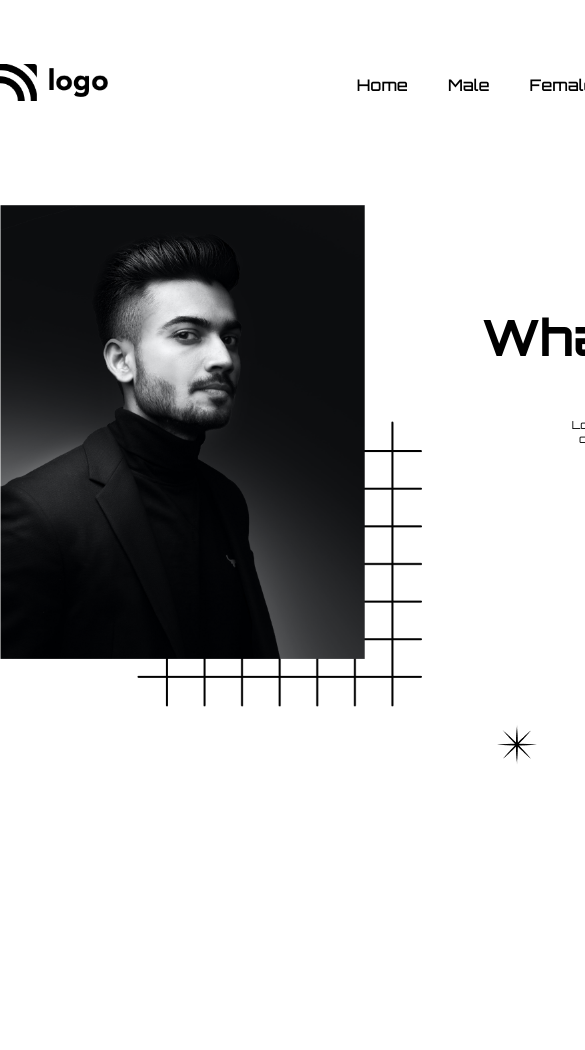
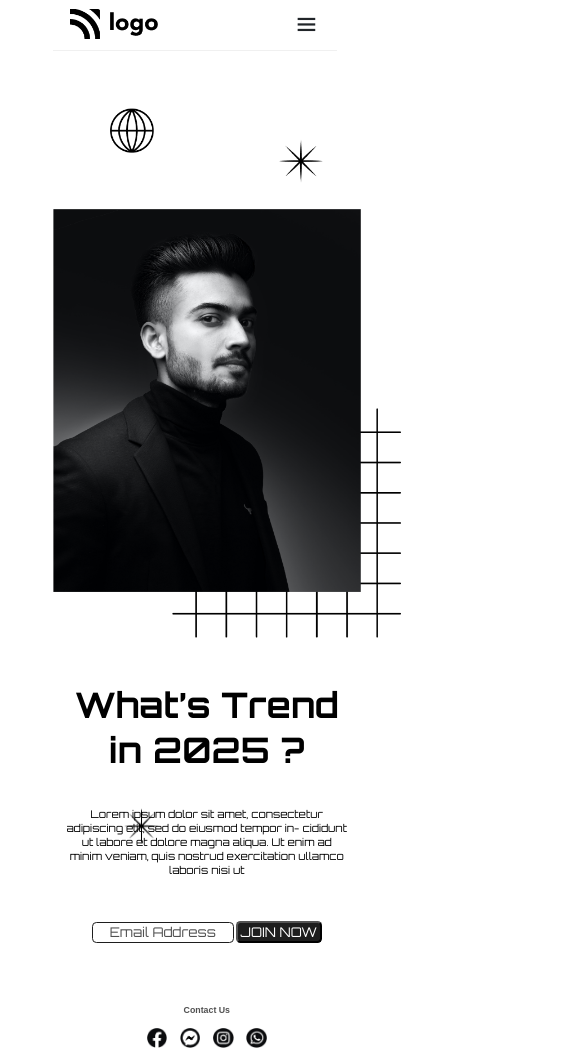
Before and after one commit to khurramcodes/street-style-landing-page, a plain HTML site: page index.html in a window 390 px wide. Shown: the top 1050 px of the page, 585 px wide, since content can reach past the window. Before the commit the page ends 844 px from the top, so only its background shows below. Drawn offline with nearby package versions, Linux system fonts and the light colour scheme.

Commit message:
added the responsive.css and renamed images

```diff
--- /dev/null
+++ b/css/responsive.css
@@ -0,0 +1,170 @@
+/* Responsive Styles */
+
+@media only screen and (max-width:1080px){
+    html{
+        font-size: 55%;
+    }
+
+    .container{
+        padding: 5rem 6rem 0;
+    }
+
+    .hero-container div>img{
+        width: 32.5rem;
+    }
+
+    .square img{
+        top: 8.5rem;
+        left: 10rem;
+        width: 28.5rem;
+    }
+
+    .hero-container-right{
+        width: 60%;
+        margin-top: 10rem;
+    }
+
+    .hero-heading{
+        font-size: 4.5rem;
+    }
+
+    .hero-description{
+        font-size: 1.1rem;
+        padding: 4rem 8rem 6rem;
+    }
+}
+
+@media only screen and (max-width:980px){
+    .hero-heading{
+        font-size: 4rem;
+    }
+}
+
+@media only screen and (max-width:900px){
+
+    html{
+        font-size: 50%;
+    }
+
+    .hero-container{
+        margin-top: 15rem;
+    }
+}
+
+@media only screen and (max-width:860px){
+    .list li{
+        font-size: 1.6rem;
+    }
+}
+
+@media only screen and (max-width:820px){
+
+    .container{
+        background-position: 46% 80%;
+    }
+
+    html{
+        font-size: 45%;
+    }
+}
+
+
+@media only screen and (max-width:768px){
+    html{
+        font-size: 40%;
+    }
+
+    .container{
+        padding-top: 0;
+    }
+    .btn-toggle{
+        display: block;
+    }
+
+    .navbar-container{
+        border-bottom: 1px solid #f0f0f0;
+        padding: 1rem 2rem;
+    }
+
+    .navigation{
+        position: absolute;
+        top: 6rem;
+        left: 0;
+        width: 100%;
+        background-color: #ffffff;
+        flex-direction: column;
+        z-index: 2;
+        transform: translateY(calc(-100% - 6rem));
+        transition: all .3s linear;
+    }
+
+    .list{
+        flex-direction: column;
+    }
+
+    .active{
+        transform: translateY(0);
+    }
+
+
+}
+
+@media only screen and (max-width:630px){
+    html{
+        font-size: 55%;
+    }
+
+    .container {
+        background-position: 35% 100%;
+    }
+
+    /* Hero Section */
+    .hero-container {
+        flex-direction: column;
+        flex-wrap: wrap;
+        flex: 1;
+    }
+
+    .hero-container div>img{
+        position: relative;
+        margin-top: 3rem;
+        width: 35rem;
+    }
+
+    .square img{
+        position: absolute;
+        top: 20%;
+        left: 44%;
+        width: 24.5rem;
+    }
+
+    .hero-container-right{
+        width: 100%;
+        margin-top: 10rem;
+        text-align: center;
+    }
+
+    .hero-description{
+        font-size: 1.2rem;
+        padding: 4rem 0 5rem 0;
+    }
+
+    .square img {
+        position: absolute;
+        top: 26%;
+        left: 42%;
+        width: 26rem;
+    }
+
+    .globe img {
+        top: -8.5rem;
+        left: 20%;
+        width: 5rem;
+    }
+
+    .star img {
+        top: -5rem;
+        right: 5%;
+        width: 5rem;
+    }
+}
--- /dev/null
+++ b/css/style.css
@@ -0,0 +1,212 @@
+@import url('https://fonts.googleapis.com/css2?family=Orbitron:wght@400;500;600;700&display=swap');
+
+*{
+    margin: 0;
+    padding: 0;
+    box-sizing: border-box;
+}
+
+html{
+    font-size: 62.5%;
+    overflow-x: hidden;
+}
+
+body{
+    font-family: 'Orbitron', sans-serif;
+}
+
+ul{
+    list-style: none;
+}
+
+.container{
+    padding: 4rem 10rem 0;
+    background-image: url("../assets/start.png");
+    background-position: 46% 90%;
+    background-repeat: no-repeat;
+    background-size: 4rem;
+    height: 100vh;
+}
+
+/* Navbar */
+
+.navbar-container{
+    display: flex;
+    justify-content: space-between;
+    align-items: center;
+}
+
+.navbar-container div:first-of-type{
+    flex: 1;
+}
+
+.navbar-container div img{
+    width: 10rem;
+}
+
+.navigation{
+    display: flex;
+    align-items: center;
+}
+
+.list{
+    display: flex;
+    gap: 4rem;
+}
+
+.list li{
+    font-size: 1.2rem;
+    font-weight: 500;
+    position: relative;
+    transition: all .3s ease;
+}
+
+.list li::after{
+    content: "";
+    display: block;
+    position: absolute;
+    top: 2rem;
+    left: .8rem;
+    width: 0;
+    height: .2rem;
+    border-radius: .2rem;
+    transition: all .3s ease;
+    background-color: #000;
+}
+
+.list li:hover{
+    transform: scale(1.2);
+    cursor: pointer;
+}
+
+.list li:hover::after{
+    width: 70%;
+    background-color: #000000;
+}
+
+.button-group{
+    display: flex;
+}
+
+.search-icon svg{
+    width: 1.7rem;
+    height: 2.6rem;
+    margin-right: 1rem;
+    margin-left: 5rem;
+}
+
+.nav-button{
+    background-color: transparent;
+    padding: .3rem 2.5rem;
+    border-radius: .8rem;
+    color: #242B2E;
+    transition: all .3s ease;
+}
+
+.nav-button:hover{
+    background-color: #000000;
+    color: #ffffff;
+    cursor: pointer;
+}
+
+.btn-toggle{
+    display: none;
+    cursor: pointer;
+}
+
+.btn-mobile{
+    font-size: 3rem;
+    color: #212529;
+}
+
+.btn-close{
+    display: none;
+}
+
+/* Hero */
+
+.hero-container{
+    display: flex;
+    justify-content: space-between;
+    align-items: center;
+    position: relative;
+    margin-top: 10rem;
+}
+
+.hero-container div>img{
+    position: absolute;
+    top: 0;
+    left: 0;
+    width: 36.5rem;
+}
+
+.square img{
+    position: relative;
+    top: 10.3rem;
+    left: 13.7rem;
+    width: 28.5rem;
+}
+
+.star img{
+    position: absolute;
+    top: 1.5rem;
+    right: 0;
+    width: 5.5rem;
+}
+
+.globe img{
+    position: absolute;
+    top: -4.5rem;
+    left: 60%;
+    width: 6rem;
+}
+
+.hero-container-right{
+    width: 55%;
+    margin-top: 15rem;
+    text-align: center;
+}
+
+.hero-heading{
+    font-size: 5rem;
+}
+
+.hero-description{
+    font-size: 1.1rem;
+    padding: 5rem 10rem 7rem;
+}
+
+.button-email{
+    background-color: transparent;
+    padding: .1rem 1.9rem .2rem 1.9rem;
+    border-radius: .5rem;
+    border: .2rem solid #1e1e1e;
+    color: #515151;
+    font-family: 'Orbitron', sans-serif;
+}
+
+.button-join{
+    background-color: #1e1e1e;
+    color: #ffffff;
+    padding: .1rem .3rem;
+    border-radius: .5rem;
+    font-family: 'Orbitron', sans-serif;
+}
+
+.contact-heading{
+    padding-top: 7rem;
+    padding-bottom: 1.5rem;
+    color: #515151;
+    font-weight: 500;
+    font-family:Arial, Helvetica, sans-serif;
+    text-transform: capitalize;
+    font-weight: bolder;
+}
+
+.icons span img{
+    width: 2.3rem;
+}
+
+.icons span:not(:last-of-type){
+    margin-right: 1.2rem;
+}
--- a/index.html
+++ b/index.html
@@ -4,8 +4,11 @@
     <meta charset="UTF-8" />
     <meta http-equiv="X-UA-Compatible" content="IE=edge" />
     <meta name="viewport" content="width=device-width, initial-scale=1.0" />
+    <!-- Boxicons -->
+    <link href='https://unpkg.com/boxicons@2.1.2/css/boxicons.min.css' rel='stylesheet'>
     <!-- CSS File -->
-    <link rel="stylesheet" href="./style.css" />
+    <link rel="stylesheet" href="./css/style.css" />
+    <link rel="stylesheet" href="./css/responsive.css">
     <!-- Font Orbiton -->
     <link rel="preconnect" href="https://fonts.googleapis.com" />
     <link rel="preconnect" href="https://fonts.gstatic.com" crossorigin />
@@ -29,9 +32,9 @@
       <section aria-label="navbar">
         <nav class="navbar-container">
           <div>
-            <img src="./assets/Logo.png" alt="brand-logo" />
+            <img src="./assets/logo.png" alt="brand-logo" />
           </div>
-          <div>
+          <div class="navigation" id="navigation">
             <ul class="list">
               <li class="list-item">Home</li>
               <li class="list-item">Male</li>
@@ -39,7 +42,6 @@
               <li class="list-item">FAQ</li>
               <li class="list-item">About</li>
             </ul>
-          </div>
             <div class="button-group">
               <div class="search-icon">
                 <svg
@@ -61,6 +63,10 @@
               </div>
               <div><button class="nav-button">Search</button></div>
             </div>
+          </div>
+          <div class="btn-toggle">
+            <i class='bx bx-menu btn-mobile' onclick="toggleNav()" id="btn-toggle"></i>
+          </div>
         </nav>
       </section>
       <!-- Hero Banner Section -->
@@ -81,7 +87,7 @@
             <img src="./assets/globe.png" alt="globe-pattern" />
           </span>
           <div>
-            <img src="./assets/Image.png" alt="person-hero-iamge" />
+            <img src="./assets/image.png" alt="person-hero-iamge" />
           </div>
           <div class="hero-container-right">
             <h1 class="hero-heading">What’s Trend in 2025 ?</h1>
@@ -99,16 +105,16 @@
               <h4 class="contact-heading">Contact us</h4>
               <div class="icons">
                 <span>
-                  <img src="./assets/Group.png" alt="facebook-icon" />
+                  <img src="./assets/facebook.png" alt="facebook-icon" />
                 </span>
                 <span>
-                  <img src="./assets/Group (1).png" alt="messenger-icon" />
+                  <img src="./assets/messenger.png" alt="messenger-icon" />
                 </span>
                 <span>
-                  <img src="./assets/Group (2).png" alt="instagram-icon" />
+                  <img src="./assets/instagram.png" alt="instagram-icon" />
                 </span>
                 <span>
-                  <img src="./assets/Group (3).png" alt="whatsapp-icon" />
+                  <img src="./assets/whatsapp.png" alt="whatsapp-icon" />
                 </span>
               </div>
             </div>
@@ -116,5 +122,23 @@
         </div>
       </section>
     </div>
+
+    <script>
+      function toggleNav(){
+        const navBar = document.getElementById("navigation");
+        const btnToggle = document.getElementById("btn-toggle");
+        // console.log(btnToggle);
+        navBar.classList.toggle("active");
+
+        if (btnToggle.classList.contains("bx-menu")) {
+          btnToggle.classList.remove("bx-menu");
+          btnToggle.classList.add("bx-x");
+        }else if(btnToggle.classList.contains("bx-x")) {
+          btnToggle.classList.remove("bx-x");
+          btnToggle.classList.add("bx-menu");
+        }
+      }
+
+    </script>
   </body>
 </html>
--- a/style.css
+++ /dev/null
@@ -1,183 +0,0 @@
-@import url('https://fonts.googleapis.com/css2?family=Orbitron:wght@400;500;600;700&display=swap');
-
-*{
-    margin: 0;
-    padding: 0;
-    box-sizing: border-box;
-}
-
-body{
-    font-family: 'Orbitron', sans-serif;
-}
-
-ul{
-    list-style: none;
-}
-
-.container{
-    width: 1120px;
-    margin: 64px auto;
-    background-image: url("./assets/start.png");
-    background-position: 46% 100%;
-    background-repeat: no-repeat;
-    background-size: 40px;
-    height: 83vh;
-}
-
-/* Navbar */
-
-.navbar-container{
-    display: flex;
-    justify-content: space-between;
-    align-items: center;
-}
-
-.navbar-container div img{
-    width: 65%;
-}
-
-.navbar-container .list{
-    display: flex;
-}
-
-.navbar-container .list li{
-    margin-right: 40px;
-    font-weight: 500;
-    position: relative;
-    transition: all .3s ease;
-}
-
-.navbar-container .list li::after{
-    content: "";
-    display: block;
-    position: absolute;
-    top: 20px;
-    left: 8px;
-    width: 0;
-    height: 2px;
-    border-radius: 2px;
-    transition: all .3s ease;
-    background-color: #000;
-}
-
-.navbar-container .list li:hover{
-    transform: scale(1.2);
-    cursor: pointer;
-}
-
-.navbar-container .list li:hover::after{
-    width: 70%;
-    background-color: #000000;
-}
-
-.navbar-container .button-group{
-    display: flex;
-}
-
-.navbar-container .button-group .search-icon svg{
-    width: 17px;
-    height: 26px;
-    margin-right: 10px;
-}
-
-.navbar-container .button-group .nav-button{
-    background-color: transparent;
-    padding: 3px 25px;
-    border-radius: 8px;
-    color: #242B2E;
-    transition: all .3s ease;
-}
-
-.navbar-container .button-group .nav-button:hover{
-    background-color: #000000;
-    color: #ffffff;
-    cursor: pointer;
-}
-
-/* Hero */
-
-.hero-container{
-    position: relative;
-    margin-top: 100px;
-}
-
-.hero-container div>img{
-    position: absolute;
-    top: 0;
-    left: 0;
-    width: 365px;
-    display: no;
-}
-
-.hero-container .square img{
-    position: absolute;
-    top: 216px;
-    left: 137px;
-    width: 285px;
-}
-
-.hero-container .star img{
-    position: absolute;
-    top: 15px;
-    right: 0;
-    width: 55px;
-}
-
-.hero-container .globe img{
-    position: absolute;
-    top: -45px;
-    left: 60%;
-    width: 60px;
-}
-
-.hero-container .hero-container-right{
-    position: absolute;
-    top: 100px;
-    right: -60px;
-    width: 65%;
-    text-align: center;
-}
-
-.hero-heading{
-    font-size: 50px;
-}
-
-.hero-description{
-    font-size: 11px;
-    padding: 50px 100px 70px;
-}
-
-.hero-container-right div .button-email{
-    background-color: transparent;
-    padding: 1px 19px 2px 19px;
-    border-radius: 5px;
-    border: 2px solid #1e1e1e;
-    color: #515151;
-    font-family: 'Orbitron', sans-serif;
-}
-
-.hero-container-right div .button-join{
-    background-color: #1e1e1e;
-    color: #ffffff;
-    padding: 1px 3px;
-    border-radius: 5px;
-    font-family: 'Orbitron', sans-serif;
-}
-
-.contact-heading{
-    padding-top: 70px;
-    padding-bottom: 15px;
-    color: #515151;
-    font-weight: 500;
-    font-family:Arial, Helvetica, sans-serif;
-    text-transform: capitalize;
-    font-weight: bolder;
-}
-
-.hero-container-right .icons span img{
-    width: 23px;
-}
-
-.hero-container-right .icons span:not(:last-of-type){
-    margin-right: 12px;
-}
```
Also changed, not shown: assets/facebook.png (renamed from assets/Group.png), assets/instagram.png (renamed from assets/Group (2).png), assets/messenger.png (renamed from assets/Group (1).png), assets/whatsapp.png (renamed from assets/Group (3).png). Lines whose indentation alone changed are shown as unchanged.
